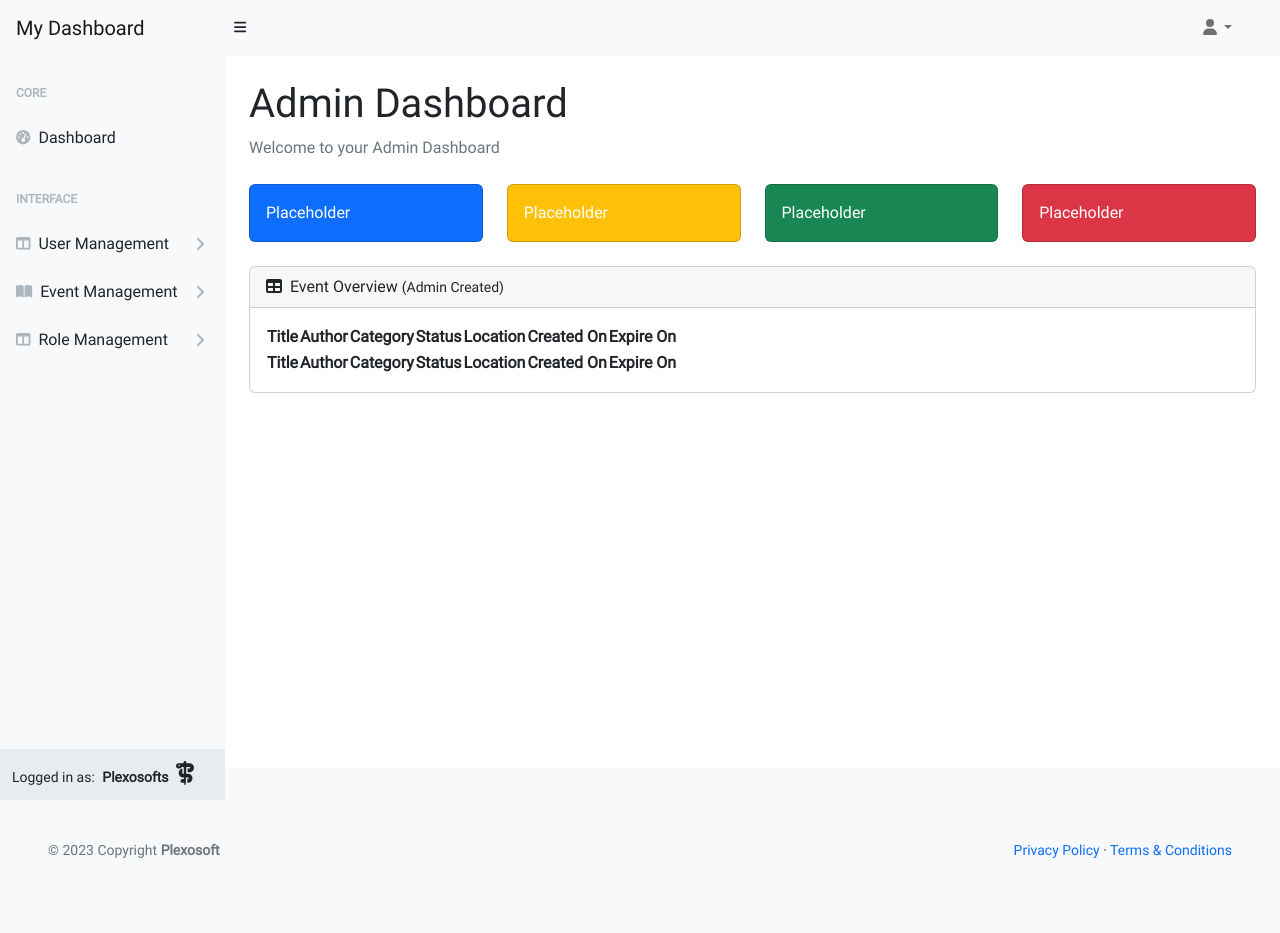
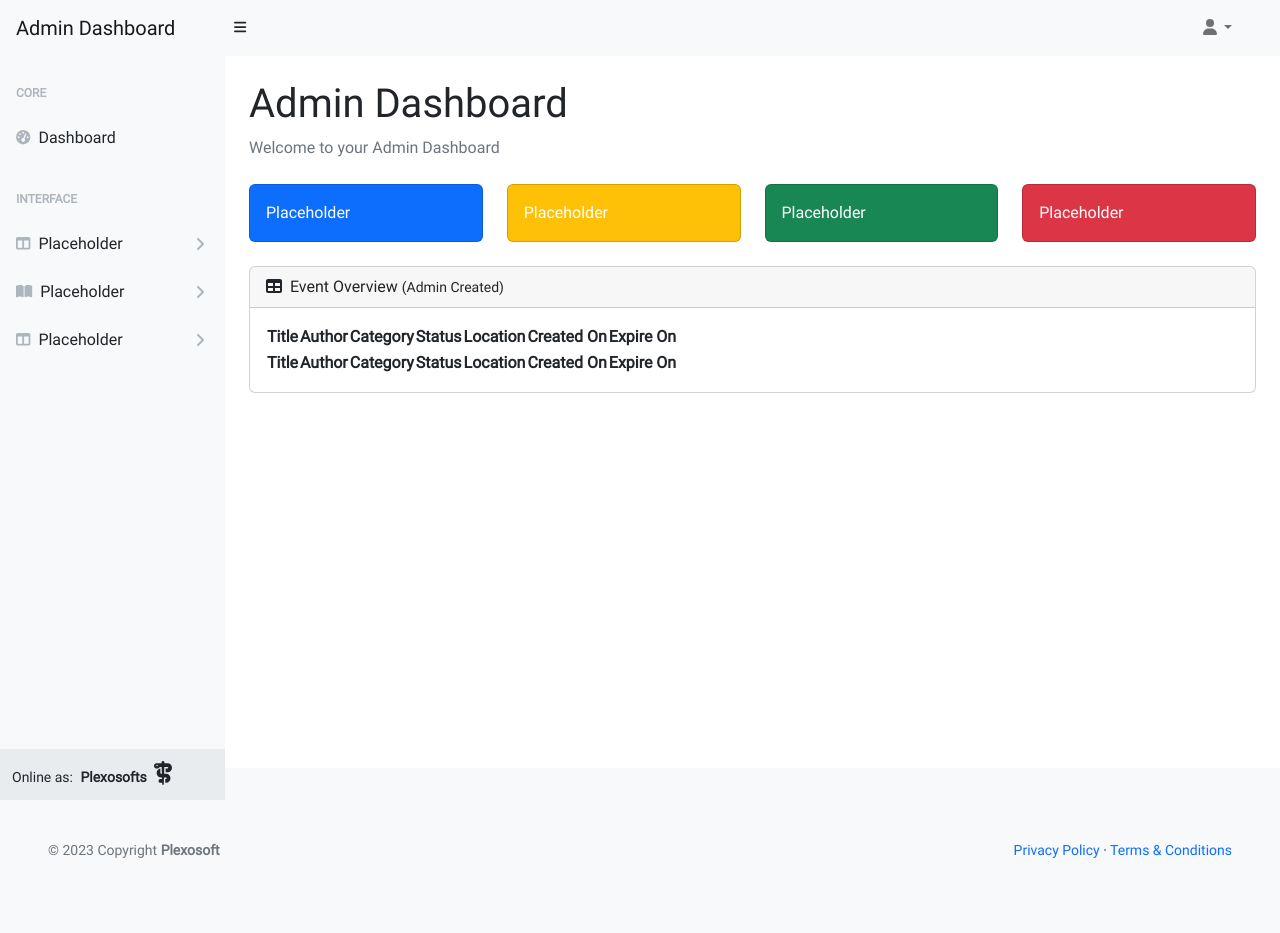
Before and after one commit to Code-Institute-Submissions/py, a Django app: page /account/admin/ in a window 1280 px wide. Run offline with Django 3.2, Linux system fonts and the light colour scheme; a user stored in the database is signed in; data comes from the database, SQL or seed files in the repository; both versions use the stored data as it was after the commit; lists and menus that the app fills with data are empty; some libraries are stand-ins or nearby versions; some web fonts are replaced.

Commit message:
frefactor: cleand & improve code

```diff
--- a/admin_dashboard/templates/admin-dashboard/base.html
+++ b/admin_dashboard/templates/admin-dashboard/base.html
@@ -35,9 +35,11 @@
 </head>
 
 <body class="sb-nav-fixed">
+
+    <!-- Navbar -->
     <nav class="sb-topnav navbar navbar-expand navbar-light bg-light">
         <!-- Navbar Brand-->
-        <a class="navbar-brand ps-3" href="{% url 'admin_dashboard' %}">My Dashboard</a>
+        <a class="navbar-brand ps-3" href="{% url 'admin_dashboard' %}">Admin Dashboard</a>
         <!-- Sidebar Toggle-->
         <button class="btn btn-link btn-sm order-1 order-lg-0 me-4 me-lg-0" id="sidebarToggle" href="#!"><i
                 class="fas fa-bars"></i></button>
@@ -61,6 +63,8 @@
             </ul>
         </div>
     </nav>
+
+    <!-- Sidenav -->
     <div id="layoutSidenav">
         <div id="layoutSidenav_nav">
             <nav class="sb-sidenav accordion sb-sidenav-light" id="sidenavAccordion">
@@ -73,56 +77,56 @@
                         </a>
                         <div class="sb-sidenav-menu-heading">Interface</div>
 
-                        <!-- User Management -->
+                        <!-- Product & Services Management -->
                         <a class="nav-link collapsed" href="#" data-bs-toggle="collapse"
                             data-bs-target="#collapseLayouts" aria-expanded="false" aria-controls="collapseLayouts">
                             <div class="sb-nav-link-icon"><i class="fas fa-columns"></i></div>
-                            User Management
+                            Placeholder
                             <div class="sb-sidenav-collapse-arrow"><i class="fas fa-angle-down"></i></div>
                         </a>
                         <div class="collapse" id="collapseLayouts" aria-labelledby="headingOne"
                             data-bs-parent="#sidenavAccordion">
                             <nav class="sb-sidenav-menu-nested nav">
-                                <a class="nav-link" href="#">Verification Requests (pending)</a>
+                                <a class="nav-link" href="#">Placeholder</a>
                             </nav>
                         </div>
 
-                        <!--  Event Management -->
+                        <!--  Product Management -->
                         <a class="nav-link collapsed" href="#" data-bs-toggle="collapse" data-bs-target="#collapsePages"
                             aria-expanded="false" aria-controls="collapsePages">
                             <div class="sb-nav-link-icon"><i class="fas fa-book-open"></i></div>
-                            Event Management
+                            Placeholder
                             <div class="sb-sidenav-collapse-arrow"><i class="fas fa-angle-down"></i></div>
                         </a>
 
                         <div class="collapse" id="collapsePages" aria-labelledby="headingTwo"
                             data-bs-parent="#sidenavAccordion">
                             <nav class="sb-sidenav-menu-nested nav accordion" id="sidenavAccordionPages">
-                                <a class="nav-link" href="">Created</a>
-                                <a class="nav-link" href="">Pending</a>
+                                <a class="nav-link" href="">Placeholder</a>
+                                <a class="nav-link" href="">Placeholder</a>
                                 <a class="nav-link collapsed" href="#" data-bs-toggle="collapse"
                                     data-bs-target="#pagesCollapseEvent" aria-expanded="false"
                                     aria-controls="pagesCollapseEvent">
-                                    Admin
+                                    Placeholder
                                     <div class="sb-sidenav-collapse-arrow"><i class="fas fa-angle-down"></i></div>
                                 </a>
                                 <div class="collapse" id="pagesCollapseEvent" aria-labelledby="headingOne"
                                     data-bs-parent="#sidenavAccordionPages">
                                     <nav class="sb-sidenav-menu-nested nav">
-                                        <a class="nav-link" href="">Create</a>
+                                        <a class="nav-link" href="">Placeholder</a>
                                     </nav>
                                 </div>
 
                                 <a class="nav-link collapsed" href="#" data-bs-toggle="collapse"
                                     data-bs-target="#pagesCollapseAuth" aria-expanded="false"
                                     aria-controls="pagesCollapseAuth">
-                                    User
+                                    Placeholder
                                     <div class="sb-sidenav-collapse-arrow"><i class="fas fa-angle-down"></i></div>
                                 </a>
                                 <div class="collapse" id="pagesCollapseAuth" aria-labelledby="headingOne"
                                     data-bs-parent="#sidenavAccordionPages">
                                     <nav class="sb-sidenav-menu-nested nav">
-                                        <a class="nav-link" href="">Vote History</a>
+                                        <a class="nav-link" href="">Placeholder</a>
                                     </nav>
                                 </div>
                             </nav>
@@ -132,20 +136,22 @@
                         <a class="nav-link collapsed" href="#" data-bs-toggle="collapse" data-bs-target="#collapseRoles"
                             aria-expanded="false" aria-controls="collapseRoles">
                             <div class="sb-nav-link-icon"><i class="fas fa-columns"></i></div>
-                            Role Management
+                            Placeholder
                             <div class="sb-sidenav-collapse-arrow"><i class="fas fa-angle-down"></i></div>
                         </a>
                         <div class="collapse" id="collapseRoles" aria-labelledby="headingOne"
                             data-bs-parent="#sidenavAccordion">
                             <nav class="sb-sidenav-menu-nested nav">
-                                <a class="nav-link" href="">My Role</a>
+                                <a class="nav-link" href="">Placeholder</a>
                             </nav>
                         </div>
 
                     </div>
                 </div>
+
+                <!-- Sidenav Footer -->
                 <div class="sb-sidenav-footer">
-                    <div class="small">Logged in as:
+                    <div class="small">Online as:
                         <span class="px-1"><strong>{{ request.user.username }}
                                 {% if request.user.role == 1 %}
                                 <i class="fa-solid fa-staff-snake px-1 fs-4 text"></i>
@@ -174,7 +180,8 @@
                     </div>
                     <div class="modal-footer">
                         <button type="submit" class="btn btn-secondary" data-bs-dismiss="modal">Logout</button>
-                        <button type="button" class="btn btn-success m-2" data-bs-dismiss="modal" aria-label="Close">Close</button>
+                        <button type="button" class="btn btn-success m-2" data-bs-dismiss="modal"
+                            aria-label="Close">Close</button>
                     </div>
                 </form>
             </div>
@@ -184,6 +191,8 @@
 
         {% endblock content %}
     </div>
+
+    <!-- Template Footer -->
     <footer class="py-4 bg-light mt-4">
         <div class="container-fluid p-5">
             <div class="d-flex align-items-center justify-content-between small">
--- a/admin_dashboard/templates/admin-dashboard/dashboard.html
+++ b/admin_dashboard/templates/admin-dashboard/dashboard.html
@@ -3,8 +3,10 @@
 
 {% block content %}
 <div id="layoutSidenav_content">
+    <!-- Dashboard -->
     <main>
         <div class="container-fluid p-4 pt-0">
+
             <!-- Messages -->
             {% if messages %}
             <div class="alert m-3 card card-header alert-success py-1 text-center text-black alert-dismissible"
@@ -18,6 +20,8 @@
                 <button type="button" class="btn-close" data-bs-dismiss="alert" aria-label="Close"></button>
             </div>
             {% endif %}
+
+            <!-- Main Content -->
             <h1 class="mt-4">Admin Dashboard</h1>
             <ol class="breadcrumb mb-4">
                 <li class="breadcrumb-item active">Welcome to your Admin Dashboard</li>
@@ -57,6 +61,7 @@
                 </div>
             </div>
 
+            <!-- Tables -->
             <div class="card mb-4">
                 <div class="card-header">
                     <i class="fas fa-table me-1"></i>
--- a/user_dashboard/templates/user-dashboard/password_change.html
+++ b/user_dashboard/templates/user-dashboard/password_change.html
@@ -86,10 +86,10 @@
                                     </div>
                                     {% endif %}
                                 </div>
-
                                 <div class="col-12 text-center">
                                     <button class="btn btn-primary-blue" type="submit"
                                         name="action">{% trans "Change Password" %}</button>
+                                    <a href="{% url 'buyer_settings' %}" class="btn btn-success">Go back</a>
                                 </div>
                             </form>
                         </div>
```
Also changed, not shown: user_dashboard/templates/user-dashboard/base.html (+22 -13 lines), db.sqlite3.
